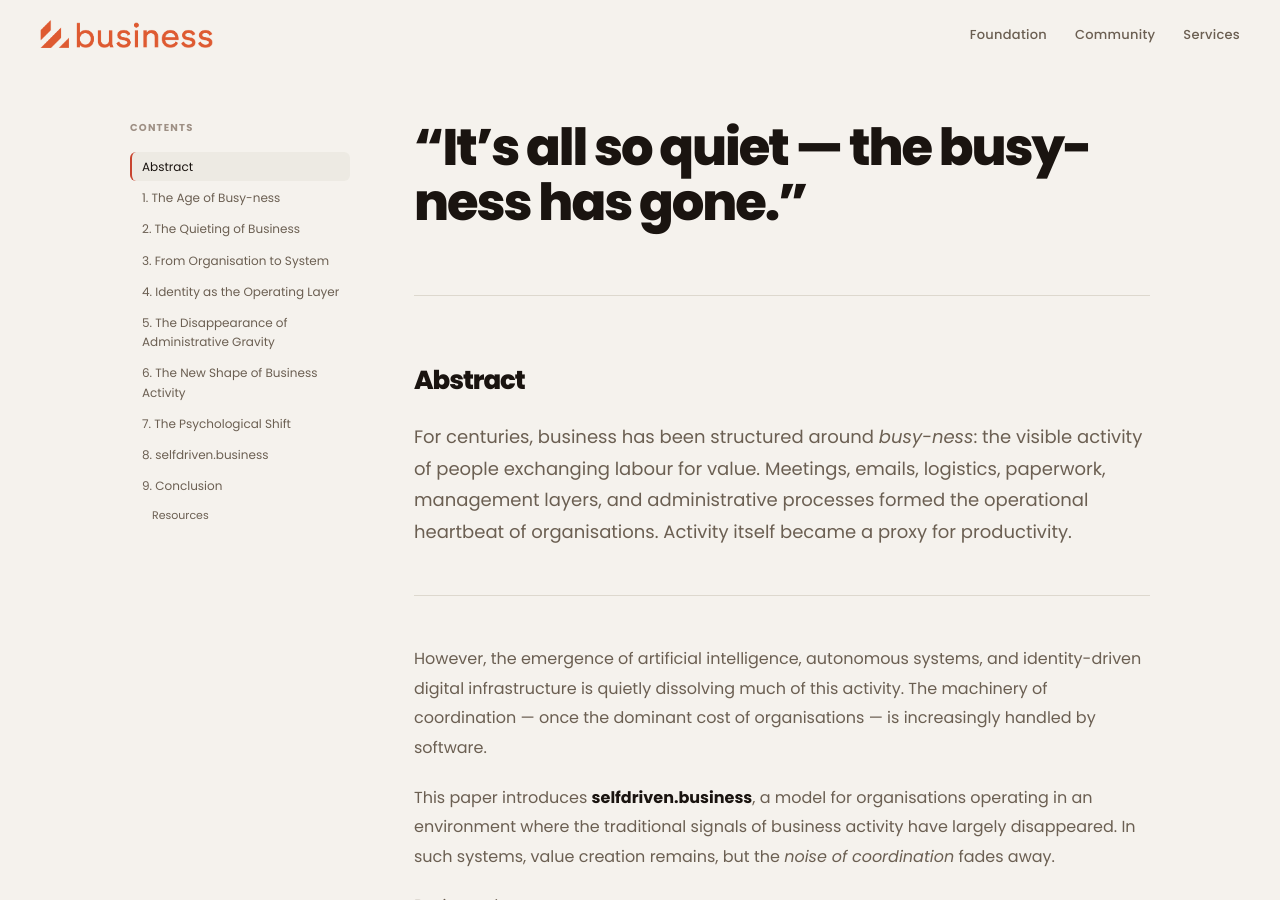
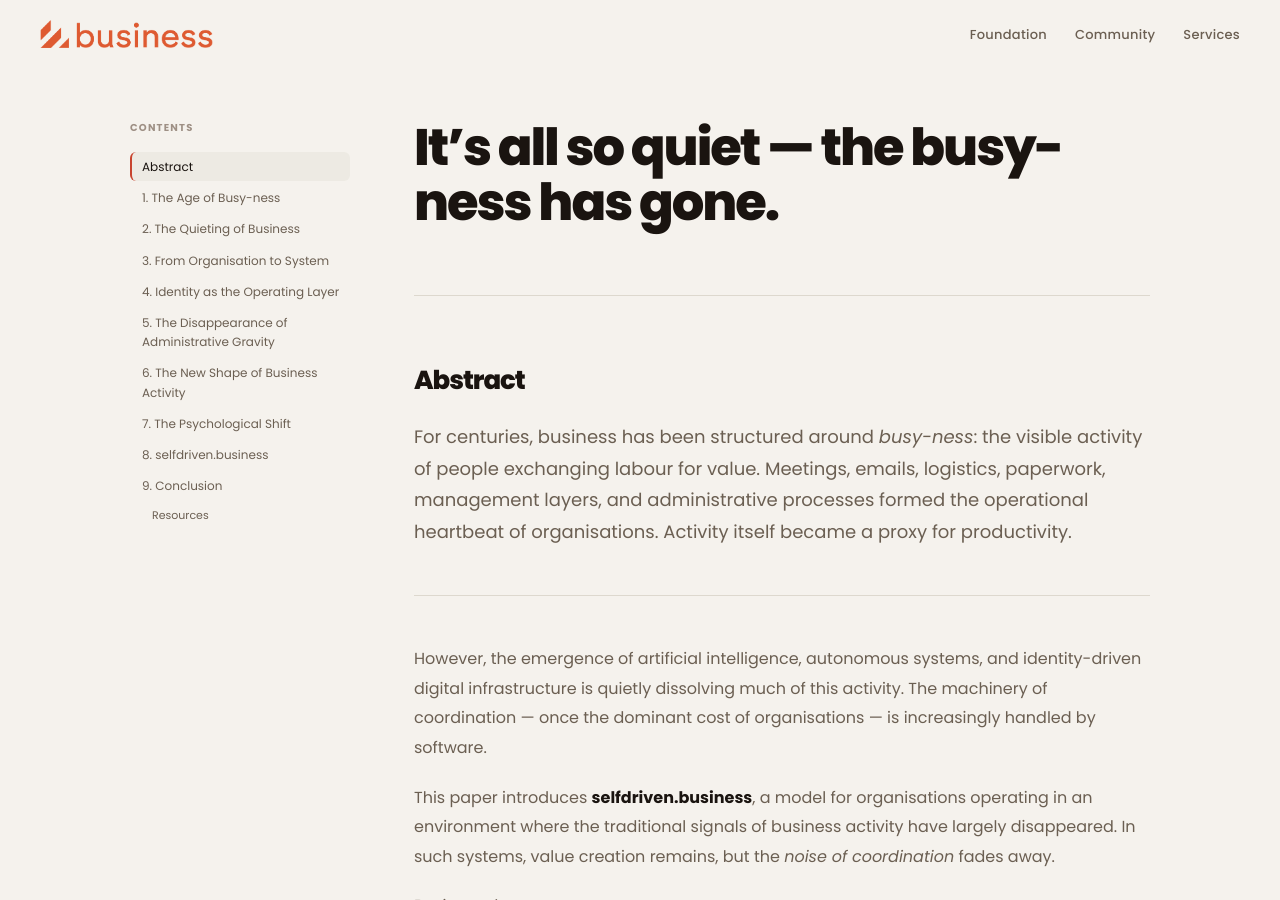
Before and after one commit to selfdriven-services/selfdriven-business, a Jekyll site: the page built from docs/index.md, in a window 1280 px wide and 900 px high. Built offline with Jekyll 4.4.1, drawn with Linux system fonts in a browser that asks for light colours.

```diff
--- a/docs/index.md
+++ b/docs/index.md
@@ -3,7 +3,7 @@ layout: selfdriven
 title: The busy-ness has gone - selfdriven.business
 ---
 
-# “It’s all so quiet — the busy-ness has gone.”
+# It’s all so quiet — the busy-ness has gone.
 
 ---
 
```
